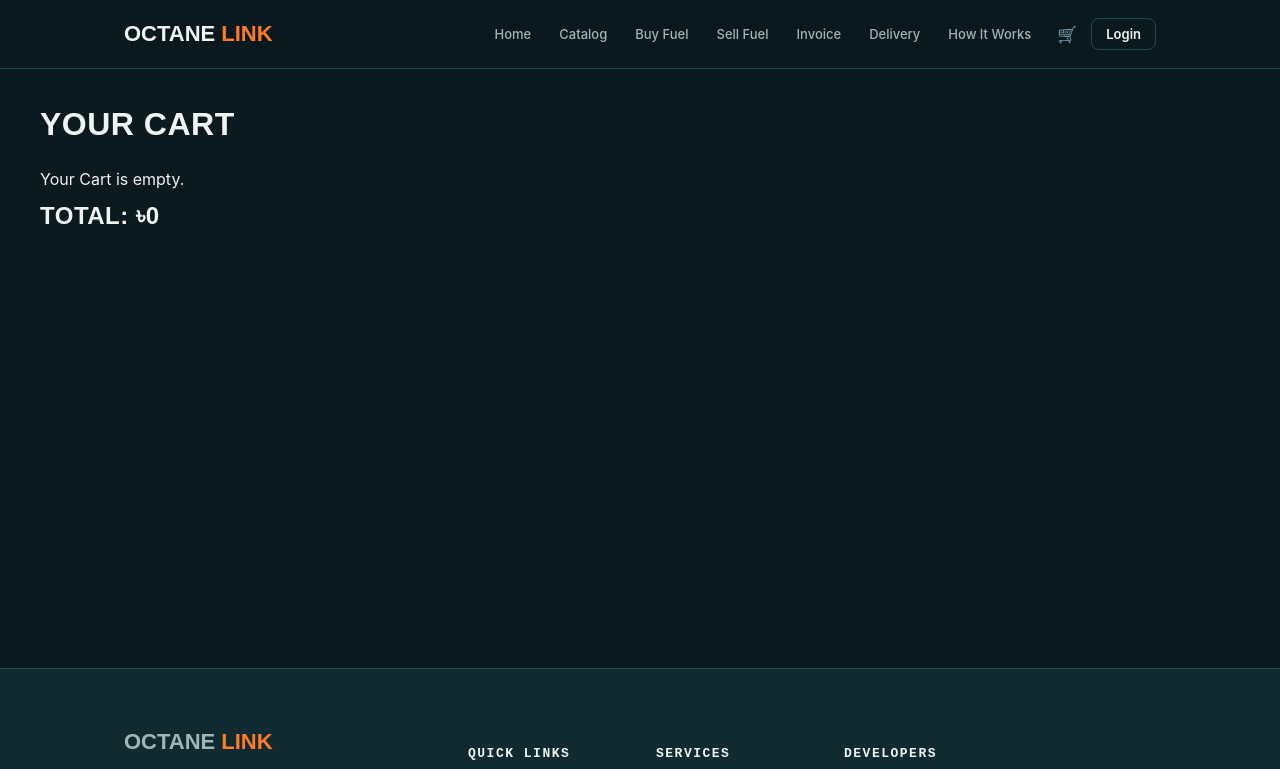
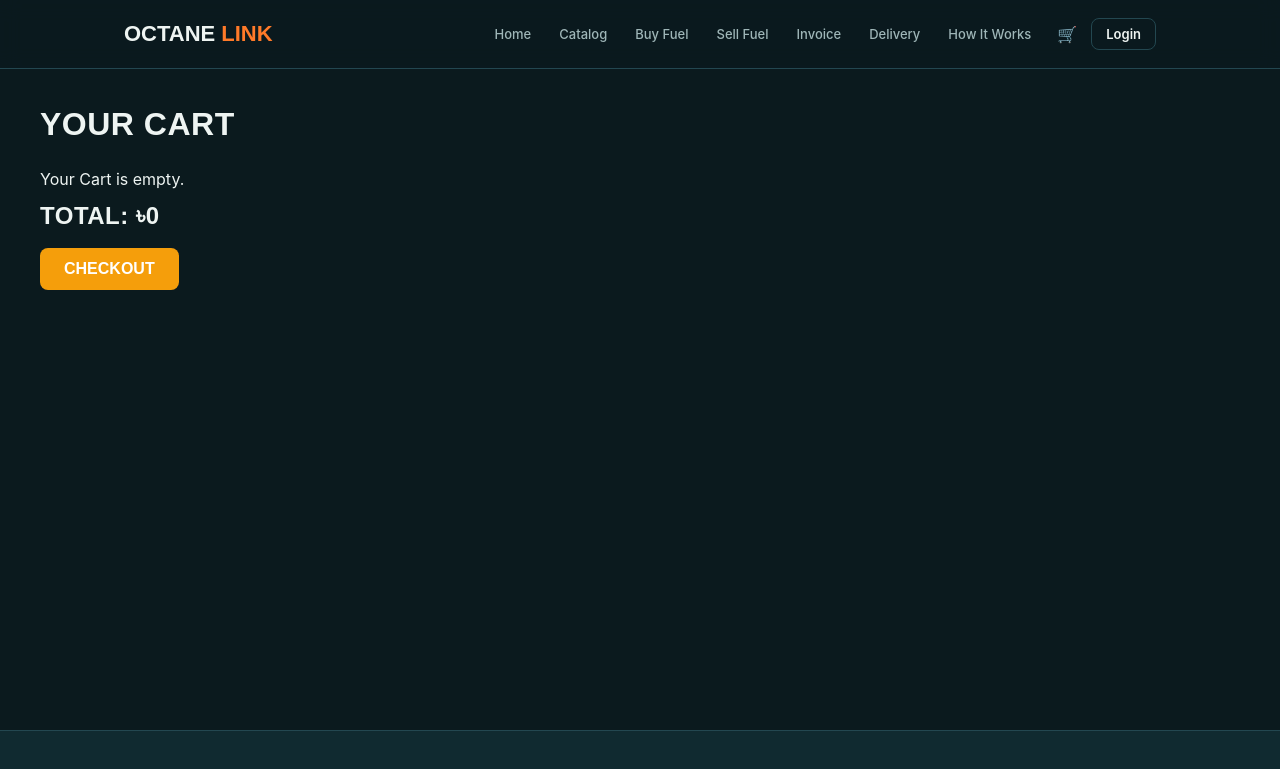
Before and after one commit to durjoy-roy-ctrl/octane-link, a React (Vite) app in the folder Octane-Link-Frontend/: page /cart in a window 1280 px wide. Shown: the top 769 px of the page. Built offline with nearby package versions, Linux system fonts and the light colour scheme.

Commit message:
added a checkout button in cart {no functionality}

```diff
--- a/Octane-Link-Frontend/src/Pages/cart.css
+++ b/Octane-Link-Frontend/src/Pages/cart.css
@@ -21,3 +21,21 @@
     height: 100px
     object-fit:;
 }
+
+.sell-fuel-button {
+    margin-top: 20px;
+    padding: 12px 24px;
+    border: none;
+    border-radius: 8px;
+    background-color: #f59e0b;
+    color: white;
+    font-size: 16px;
+    font-weight: 600;
+    cursor: pointer;
+    transition: 0.2s ease;
+}
+
+.sell-fuel-button:hover {
+    background-color: #d97706;
+    transform: translateY(-2px);
+}
--- a/Octane-Link-Frontend/src/Pages/cart.jsx
+++ b/Octane-Link-Frontend/src/Pages/cart.jsx
@@ -1,4 +1,5 @@
 import "./cart.css"
+import { useNavigate } from 'react-router-dom'
 
 
 function Cart({cart,removeFromCart,increaseQuantity,decreaseQuantity})
@@ -8,6 +9,7 @@ function Cart({cart,removeFromCart,increaseQuantity,decreaseQuantity})
             total + product.price*product.quantity,
         0
     );
+    const navigate = useNavigate();
     return (
         <div className="cart-page">
             <h1>
@@ -44,6 +46,12 @@ function Cart({cart,removeFromCart,increaseQuantity,decreaseQuantity})
                     Total: ৳{totalPrice}
                 </h2>
             </div>
+            <button
+            onClick={() => navigate('/sell')}
+            className="sell-fuel-button"
+            >
+            CHECKOUT
+            </button>
         </div>
     );
 }
```
